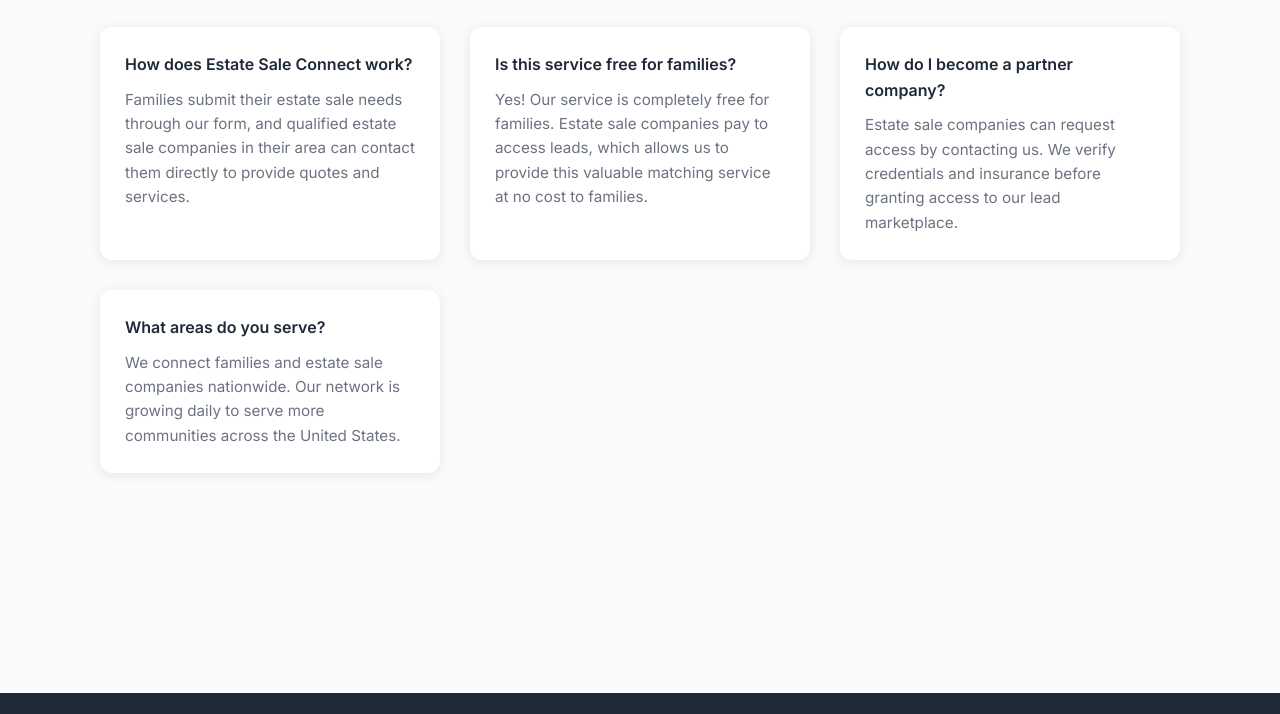
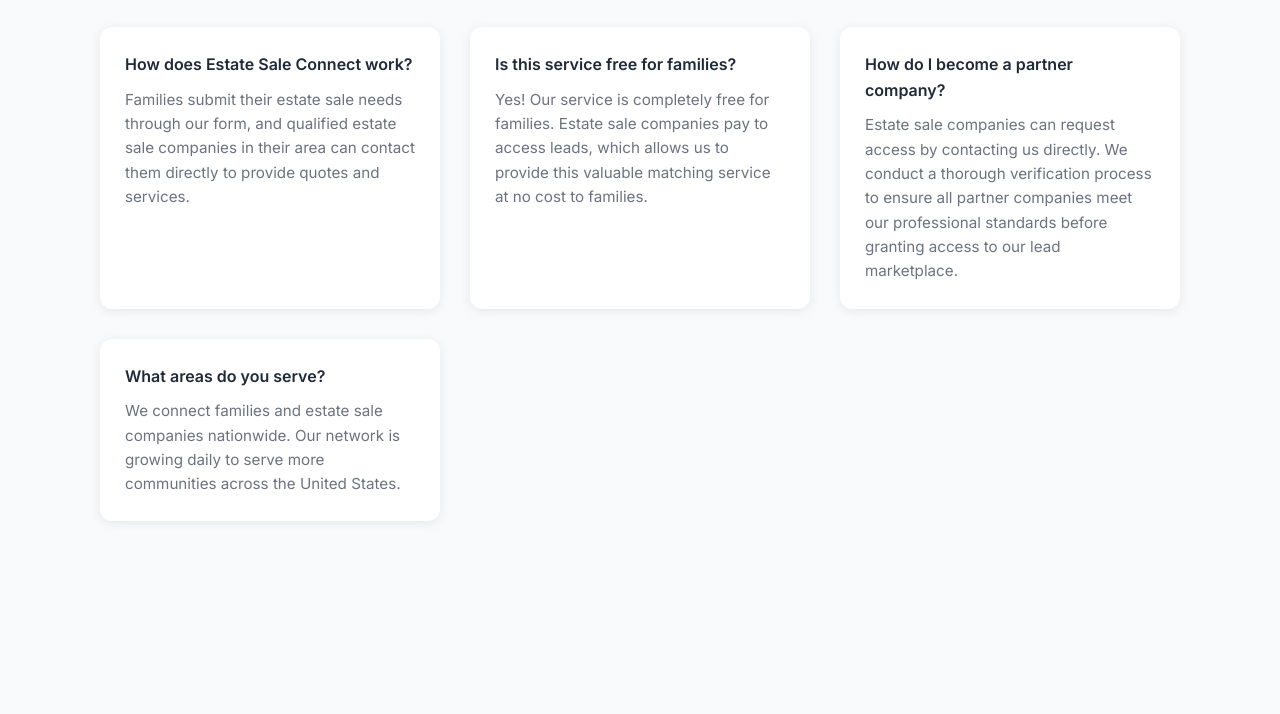
Before and after one commit to estatesaleconnect/estate-sale-connect, a website: page contact.html in a window 1280 px wide. Shown: the part 1630-2344 px from the top of the page. Drawn offline with nearby package versions, Linux system fonts and the light colour scheme.

Commit message:
Update contact.html
update verbage

```diff
--- a/contact.html
+++ b/contact.html
@@ -420,7 +420,7 @@
                     </div>
                     <div class="faq-item">
                         <h4>How do I become a partner company?</h4>
-                        <p>Estate sale companies can request access by contacting us. We verify credentials and insurance before granting access to our lead marketplace.</p>
+                        <p>Estate sale companies can request access by contacting us directly. We conduct a thorough verification process to ensure all partner companies meet our professional standards before granting access to our lead marketplace.</p>
                     </div>
                     <div class="faq-item">
                         <h4>What areas do you serve?</h4>
```
